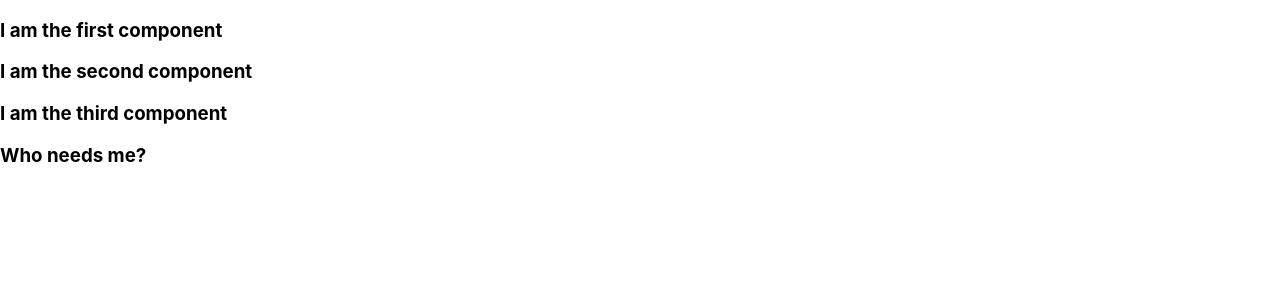
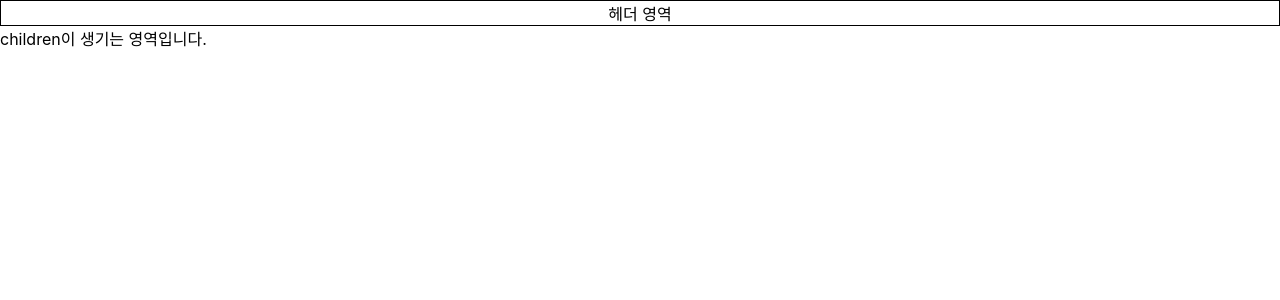
Before and after one commit to j-yesung/react-study, a React (Create React App) app in the folder go-react/: page / in a window 1280 px wide. Shown: the top 300 px of the page. Built offline with nearby package versions, Linux system fonts and the light colour scheme.

Commit message:
props children 연습

```diff
--- a/go-react/src/App.js
+++ b/go-react/src/App.js
@@ -1,38 +1,10 @@
+import React from 'react';
+import Layout from './Layout';
+
 export default function App() {
   return (
-    <div className="App">
-      <FirstComponent content="Who needs me?" />
-    </div>
+    <Layout>
+      <div>children이 생기는 영역입니다.</div>
+    </Layout>
   );
 }
-
-function FirstComponent({ content }) {
-  return (
-    <div>
-      <h3>I am the first component</h3>
-      <SecondComponent content={content} />
-    </div>
-  );
-}
-
-function SecondComponent({ content }) {
-  return (
-    <div>
-      <h3>I am the second component</h3>
-      <ThirdComponent content={content} />
-    </div>
-  );
-}
-
-function ThirdComponent({ content }) {
-  return (
-    <div>
-      <h3>I am the third component</h3>
-      <ComponentNeedingProps content={content} />
-    </div>
-  );
-}
-
-function ComponentNeedingProps({ content }) {
-  return <h3>{content}</h3>;
-}
--- /dev/null
+++ b/go-react/src/Layout.js
@@ -0,0 +1,17 @@
+import React from 'react';
+
+export default function Layout(props) {
+  return (
+    <>
+      <div
+        style={{
+          textAlign: 'center',
+          border: '1px solid black',
+        }}
+      >
+        헤더 영역
+      </div>
+      {props.children}
+    </>
+  );
+}
```
